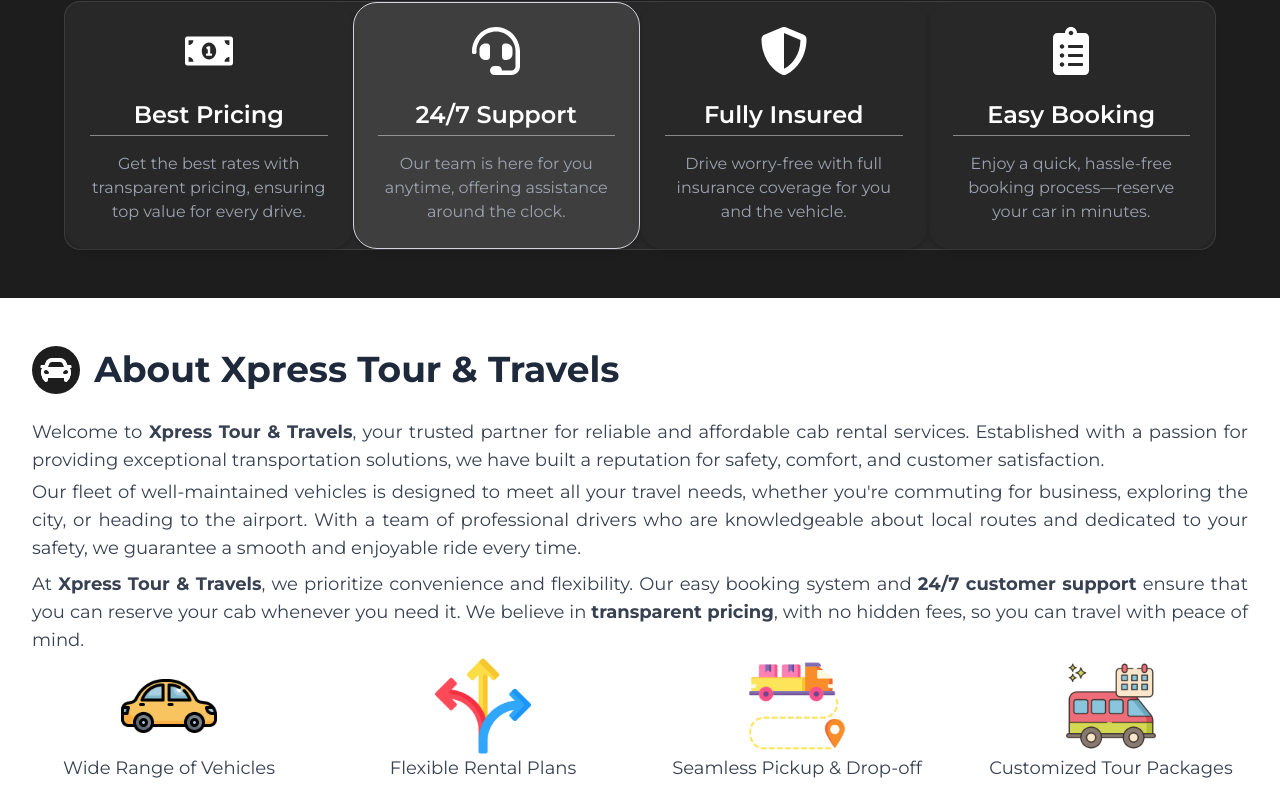
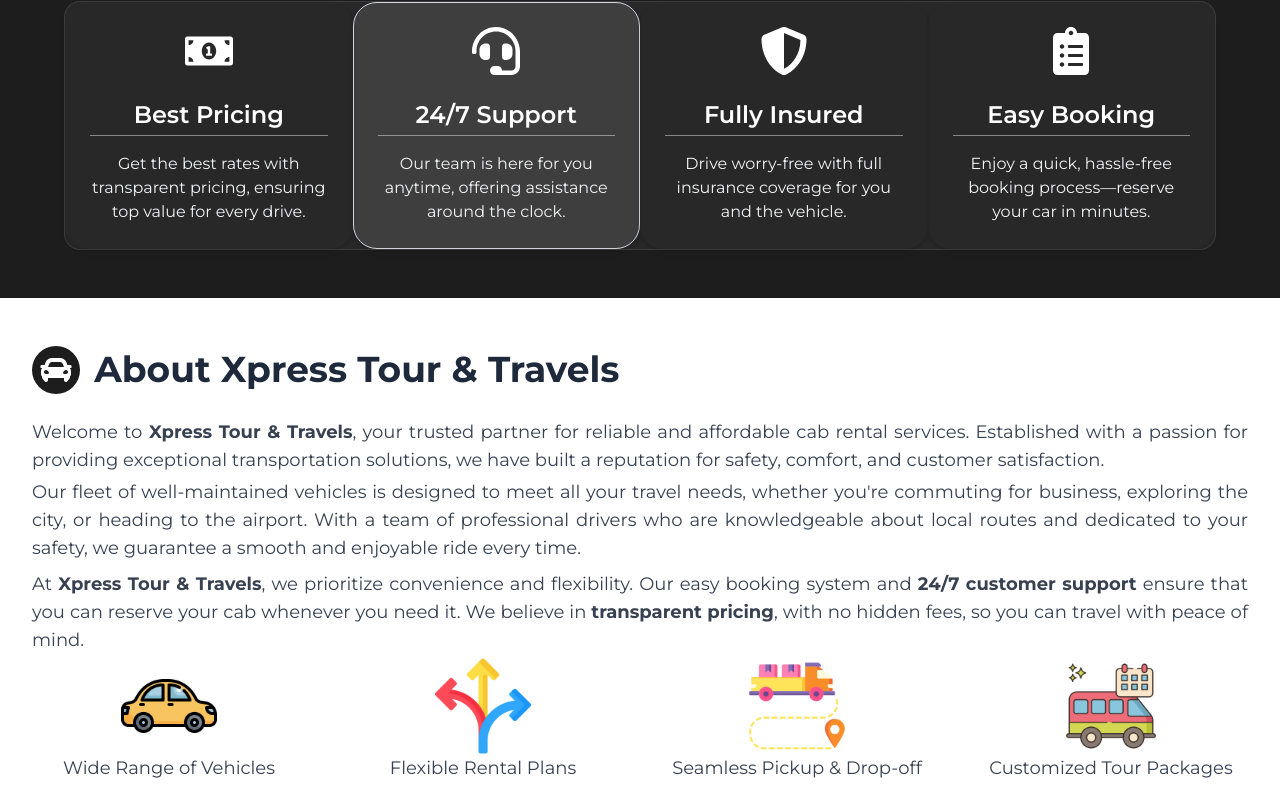
Before and after one commit to Suheldevs/Xpress-Tour-Travels, a React (Vite) app in the folder Frontend/: page / in a window 1280 px wide. Shown: the part 767-1573 px from the top of the page. Built offline with nearby package versions, Linux system fonts and the light colour scheme; no server answers.

Commit message:
optimize 7

```diff
--- a/Frontend/src/Components/FeatureSection.jsx
+++ b/Frontend/src/Components/FeatureSection.jsx
@@ -63,7 +63,7 @@
               <div className="opacity-50">
                 <hr />
               </div>
-              <p className="text-gray-400 mt-4">{feature.description}</p>
+              <p className="text-gray-100 mt-4">{feature.description}</p>
             </div>
           ))}
         </div>
--- a/Frontend/src/Components/HeroSection.jsx
+++ b/Frontend/src/Components/HeroSection.jsx
@@ -30,11 +30,12 @@
     <section className="relative md:h-[90vh] h-[60vh] w-full overflow-hidden bg-gradient-to-b from-gray-600 to-primary">
       <video
         className="absolute opacity-25 top-0 left-0 h-full w-full object-cover"
-        src="https://res.cloudinary.com/diz0v7rws/video/upload/v1739359332/Express/bg-video.mp4"
+        src="https://res.cloudinary.com/diz0v7rws/video/upload/q_auto,f_auto/v1739359332/Express/bg-video.mp4"
         autoPlay
         loop
         muted
         playsInline
+        crossOrigin="anonymous"
       >
         <track
           src="captions.vtt"
--- a/Frontend/src/Components/HowWeWork.jsx
+++ b/Frontend/src/Components/HowWeWork.jsx
@@ -78,9 +78,9 @@
                     <div className="">{index + 1}.</div>{" "}
                     <div className="pt-4"> {step.icon}</div>
                   </div>
-                  <h4 className="text-2xl font-medium text-gray-800">
+                  <p className="text-2xl font-medium text-gray-800">
                     {step.title}
-                  </h4>
+                  </p>
                   <p className="text-gray-600 text-sm mt-2 text-left">
                     {step.description}
                   </p>
```
